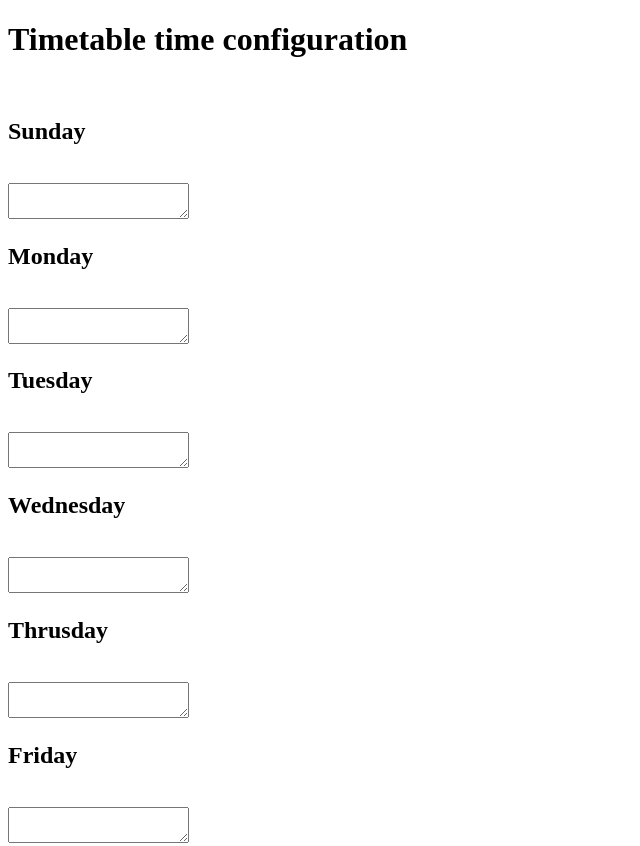
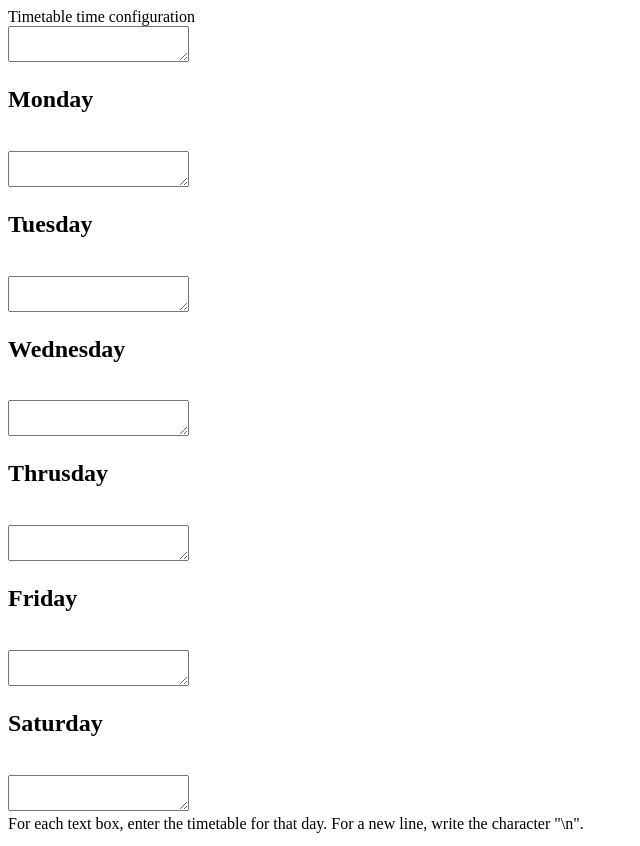
Before and after one commit to mlb406/Timetable_Time, a plain HTML site: page index.html in a window 1280 px wide. Shown: the top 846 px of the page, without its empty margins (0-640 px from the left). Drawn offline with nearby package versions, Linux system fonts and the light colour scheme.

Commit message:
Update index.html

```diff
--- a/index.html
+++ b/index.html
@@ -103,8 +103,26 @@
     </script>
   </head>
   <body>
-    <h1>Timetable time configuration</h1><br>
-
+    <div class="item-container">
+      <div class="item-container-header">Timetable time configuration</div>
+      <div class="item-container-content">
+        <label class="item"></label>
+        <textarea id="sunday_timetable"></textarea><br>
+        <h2>Monday</h2><br>
+        <textarea id="monday_timetable"></textarea><br>
+        <h2>Tuesday</h2><br>
+        <textarea id="tuesday_timetable"></textarea><br>
+        <h2>Wednesday</h2><br>
+        <textarea id="wednesday_timetable"></textarea><br>
+        <h2>Thrusday</h2><br>
+        <textarea id="thursday_timetable"></textarea><br>
+        <h2>Friday</h2><br>
+        <textarea id="friday_timetable"></textarea><br>
+        <h2>Saturday</h2><br>
+        <textarea id="saturday_timetable"></textarea><br>
+        For each text box, enter the timetable for that day. For a new line, write the character "\n".<br>
+      </div>
+    </div>
     <div class="options">
       <h2>Sunday</h2><br>
       <textarea id="sunday_timetable"></textarea><br>
```
